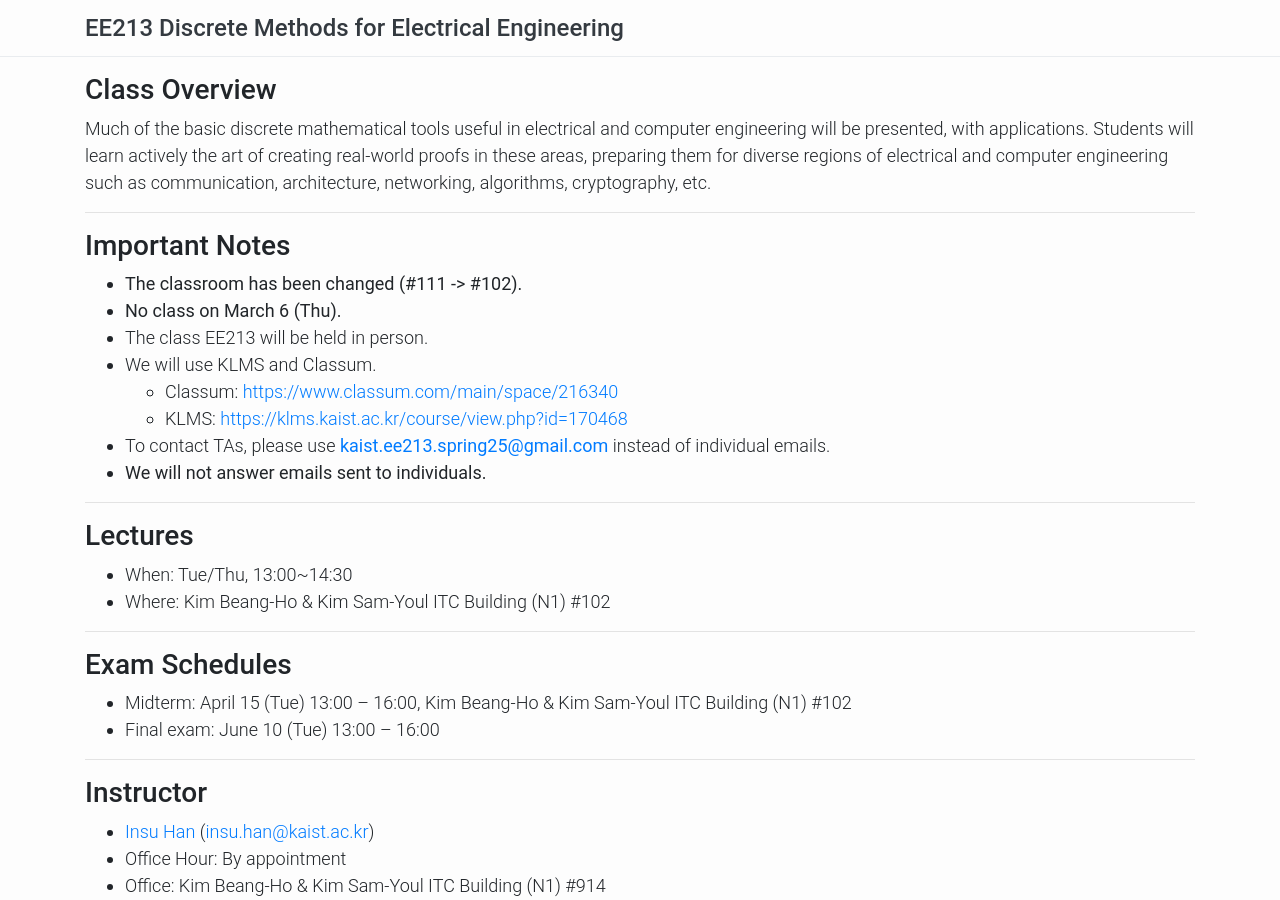
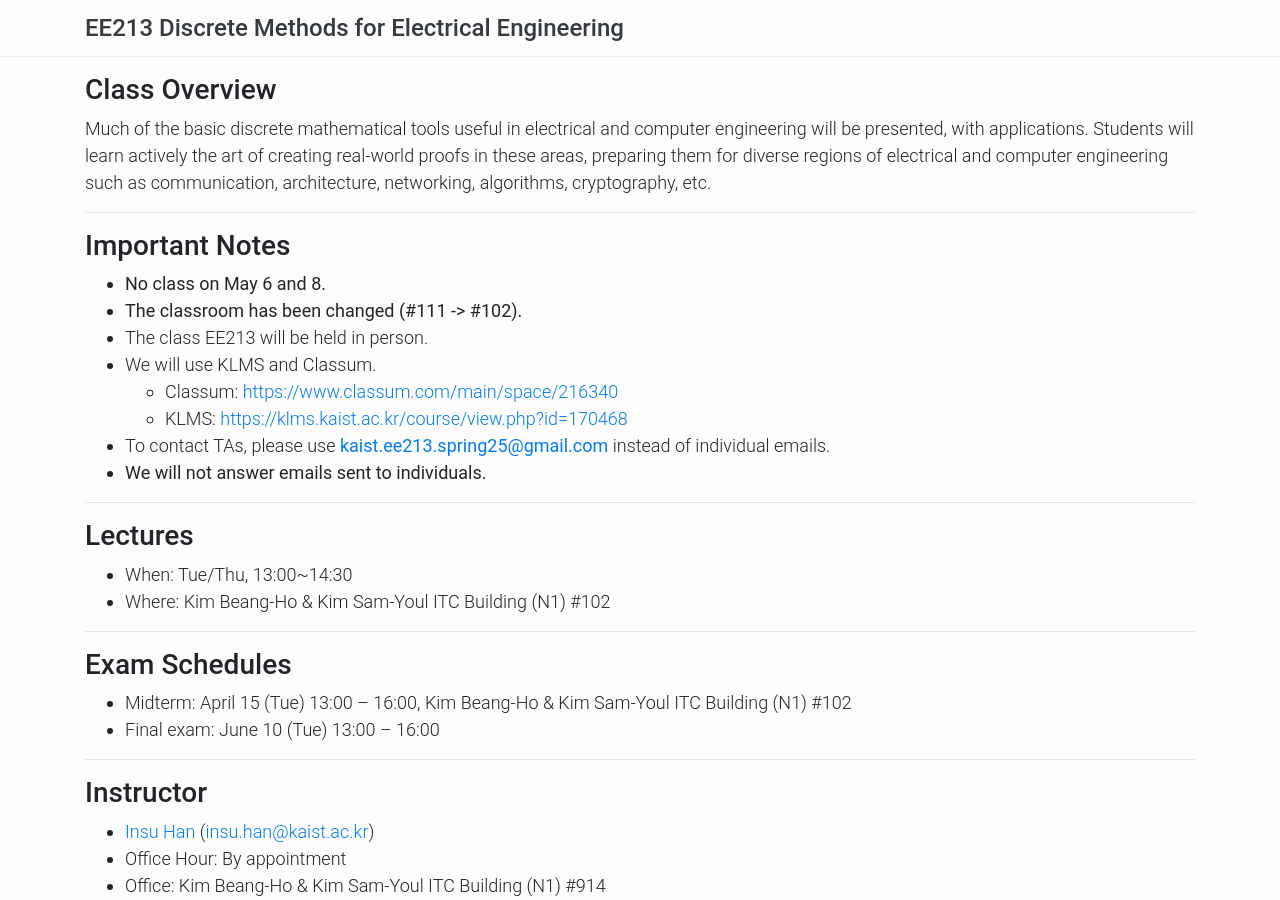
Before and after one commit to kaist-ee213/kaist-ee213.github.io, a Jekyll site: the page built from index.html, in a window 1280 px wide and 900 px high. Built offline with Jekyll 4.4.1, drawn with Linux system fonts in a browser that asks for light colours; the list of posts is cut into pages by our own code.

Commit message:
update the notice

```diff
--- a/index.html
+++ b/index.html
@@ -10,8 +10,8 @@ Much of the basic discrete mathematical tools useful in electrical and computer
 <hr>
 <h3> Important Notes </h3>
 <ul>
+    <li><b>No class on May 6 and 8.</b></li>
     <li><b>The classroom has been changed (#111 -> #102).</b></li>
-    <li><b>No class on March 6 (Thu).</b></li>
     <li>The class EE213 will be held in person.
       <!--We will also record the lectures and upload the video.-->
     </li>
```
